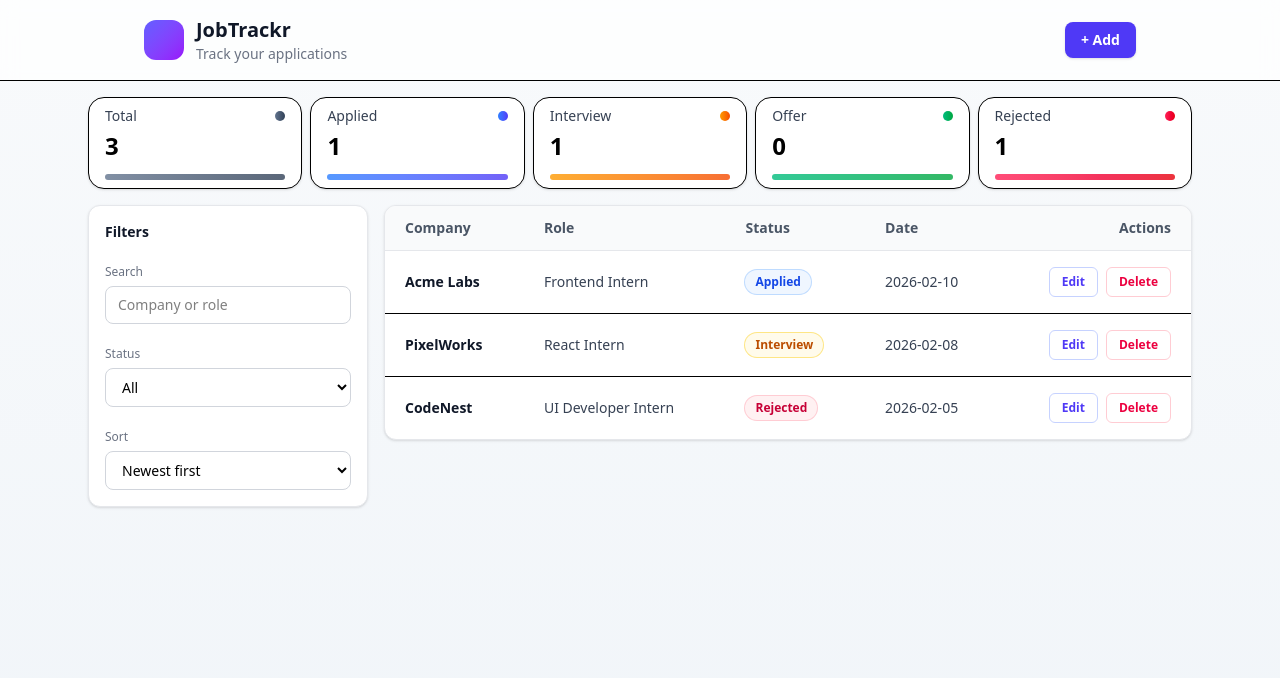
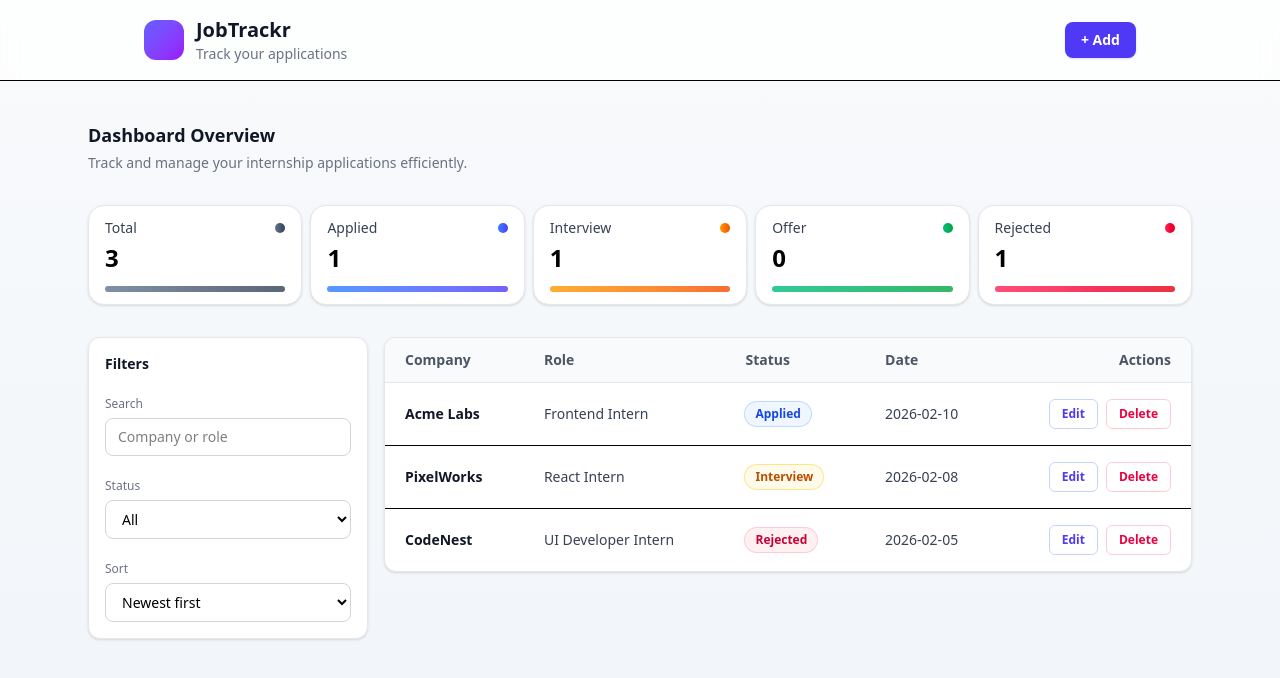
Before and after one commit to NishuSingh-12/jobtracker, a React (Vite) app: page / in a window 1280 px wide. Shown: the top 678 px of the page. Built offline with nearby package versions, Linux system fonts and the light colour scheme.

Commit message:
improve vertical spacing and layout balance

```diff
--- a/src/App.jsx
+++ b/src/App.jsx
@@ -82,7 +82,16 @@ function App() {
     <div className="min-h-screen bg-gradient-to-b from-slate-50 to-slate-100">
       <Header onAddClick={() => setIsModalOpen(true)} />
 
-      <main className="mx-auto max-w-6xl px-6 py-4 space-y-4">
+      <main className="mx-auto max-w-6xl px-6 py-10 space-y-8 min-h-[calc(100vh-120px)]">
+        <div>
+          <h2 className="text-lg font-semibold text-gray-900">
+            Dashboard Overview
+          </h2>
+          <p className="text-sm text-gray-500 mt-1">
+            Track and manage your internship applications efficiently.
+          </p>
+        </div>
+
         <div className="grid grid-cols-2 gap-2 sm:grid-cols-5">
           <StatCard label="Total" value={stats.total} />
           <StatCard label="Applied" value={stats.applied} />
--- a/src/components/StatCard.jsx
+++ b/src/components/StatCard.jsx
@@ -10,7 +10,7 @@ function StatCard({ label, value }) {
   const grad = theme[label] || "from-slate-500 to-slate-700";
 
   return (
-    <div className="rounded-2xl border bg-white py-2 px-4 shadow-sm">
+    <div className="rounded-2xl border border-gray-200 bg-white py-3 px-4 shadow-sm hover:shadow-md transition">
       <div className="flex items-center justify-between">
         <p className="text-sm text-gray-700 font-medium">{label}</p>
         <span className={`h-2.5 w-2.5 rounded-full bg-gradient-to-r ${grad}`} />
```
